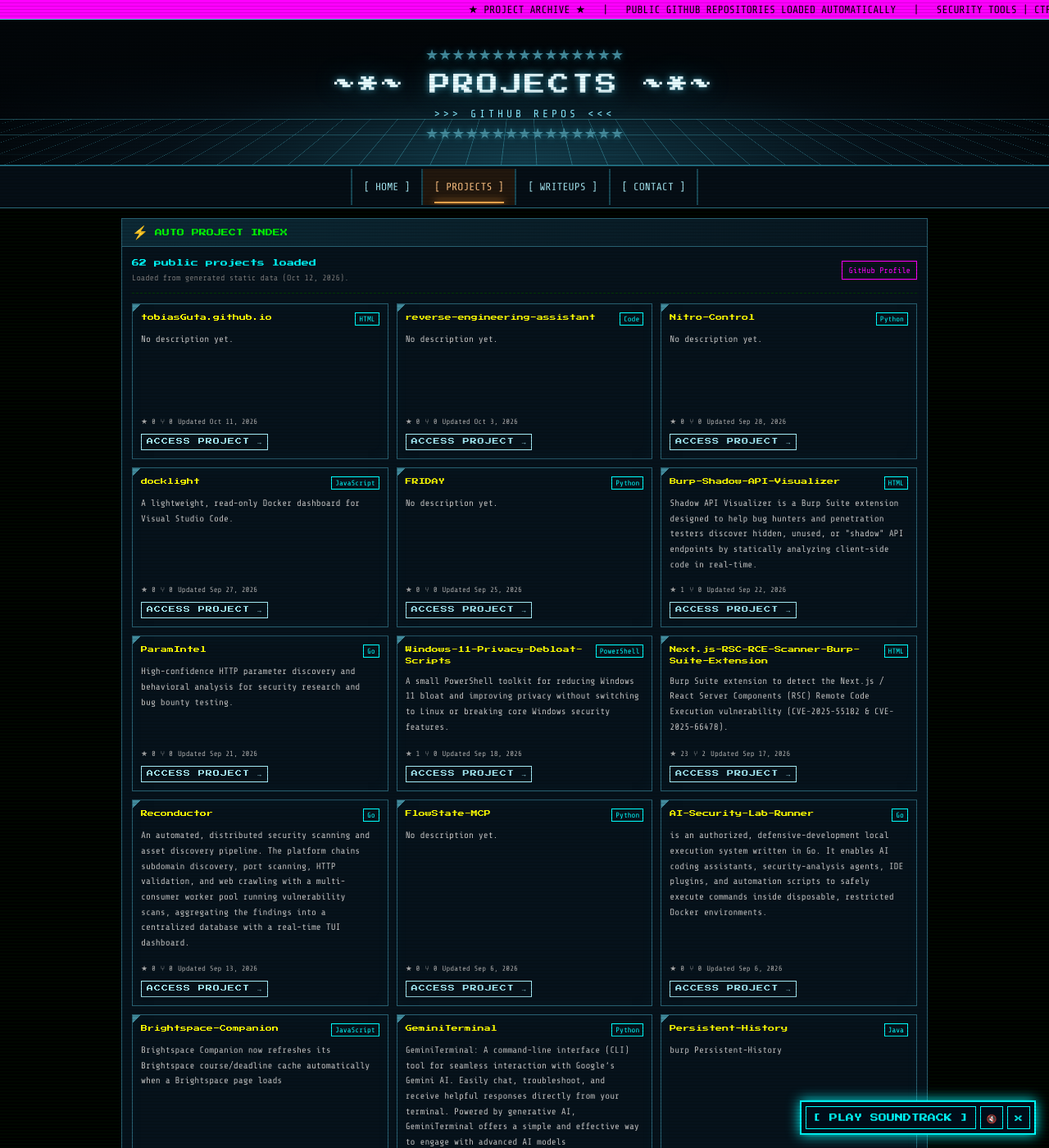
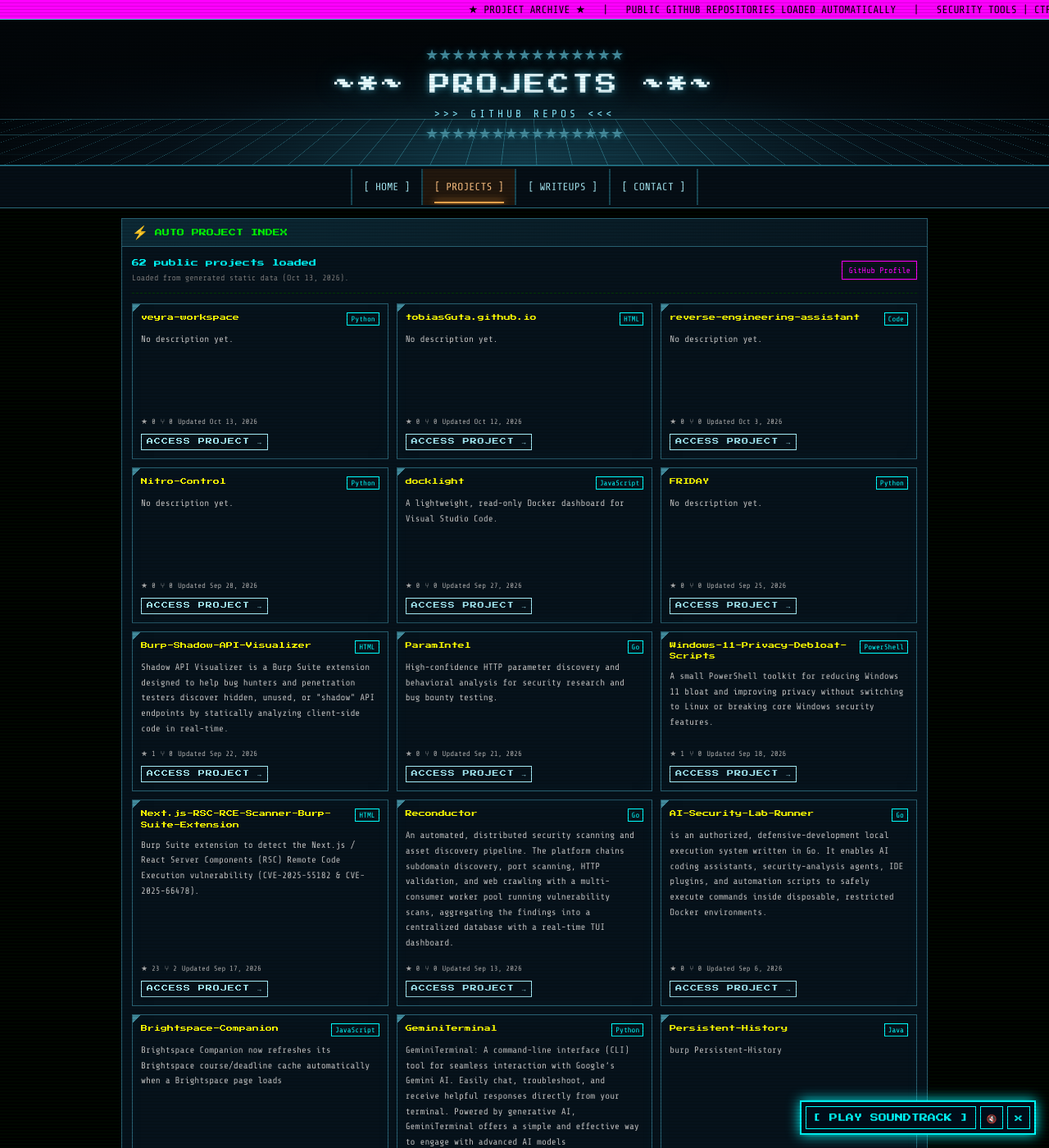
Before and after one commit to tobiasGuta/tobiasGuta.github.io, a Jekyll site: the page built from projects.html, in a window 1280 px wide and 1400 px high. Shown: the whole window at 82% size. Built offline with Jekyll 4.4.1, drawn with Linux system fonts in a browser that asks for light colours; part of the change alters nothing that is shown.

Commit message:
Update generated project data

```diff
--- a/assets/data/projects.json
+++ b/assets/data/projects.json
@@ -1,8 +1,21 @@
 {
   "owner": "tobiasGuta",
   "source": "github_api",
-  "generated_at": "2026-10-12T17:52:37.252604+00:00",
+  "generated_at": "2026-10-13T15:56:14.364554+00:00",
   "projects": [
+    {
+      "name": "veyra-workspace",
+      "description": null,
+      "html_url": "https://github.com/tobiasGuta/veyra-workspace",
+      "homepage": null,
+      "language": "Python",
+      "topics": [],
+      "stargazers_count": 0,
+      "forks_count": 0,
+      "updated_at": "2026-10-13T03:08:51Z",
+      "fork": false,
+      "archived": false
+    },
     {
       "name": "tobiasGuta.github.io",
       "description": null,
@@ -12,7 +25,7 @@
       "topics": [],
       "stargazers_count": 0,
       "forks_count": 0,
-      "updated_at": "2026-10-11T14:54:10Z",
+      "updated_at": "2026-10-12T17:52:42Z",
       "fork": false,
       "archived": false
     },
@@ -130,19 +143,6 @@
       "stargazers_count": 0,
       "forks_count": 0,
       "updated_at": "2026-09-13T20:40:57Z",
-      "fork": false,
-      "archived": false
-    },
-    {
-      "name": "FlowState-MCP",
-      "description": null,
-      "html_url": "https://github.com/tobiasGuta/FlowState-MCP",
-      "homepage": null,
-      "language": "Python",
-      "topics": [],
-      "stargazers_count": 0,
-      "forks_count": 0,
-      "updated_at": "2026-09-06T19:59:17Z",
       "fork": false,
       "archived": false
     },
```
